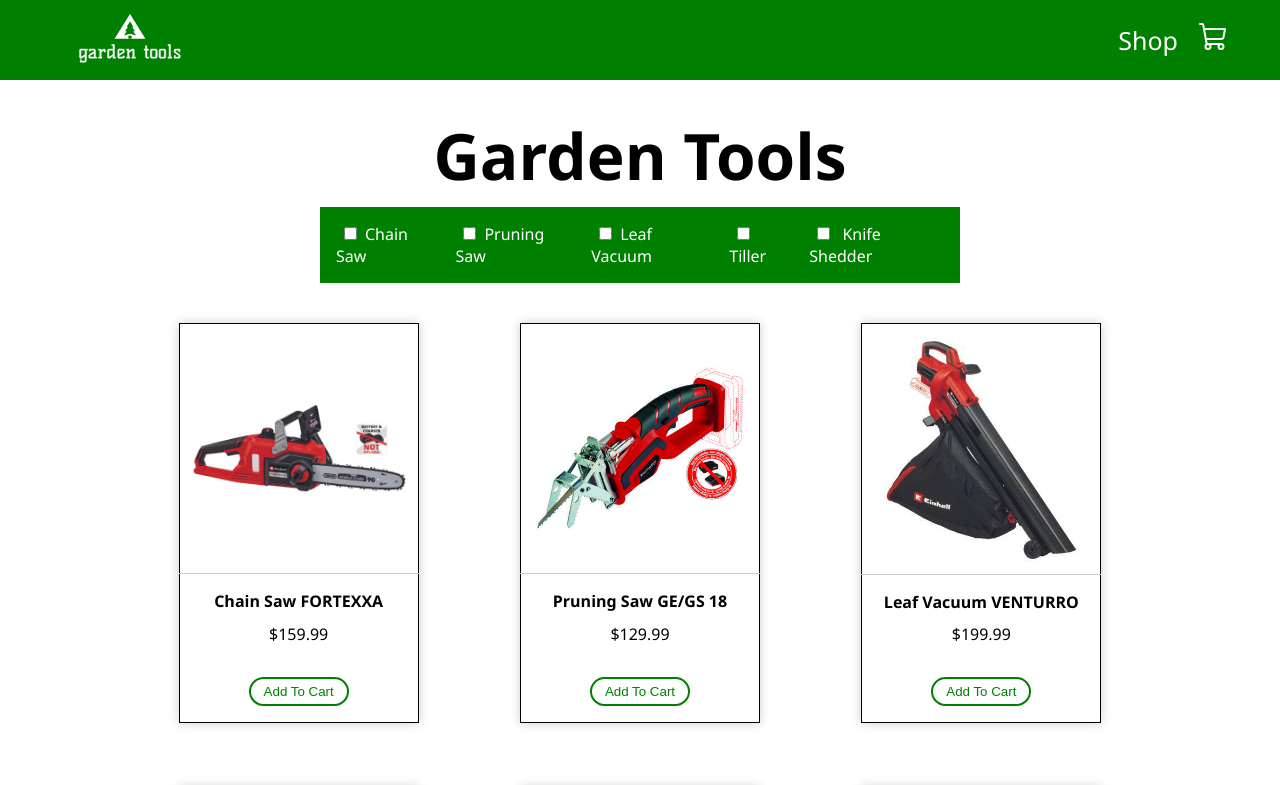
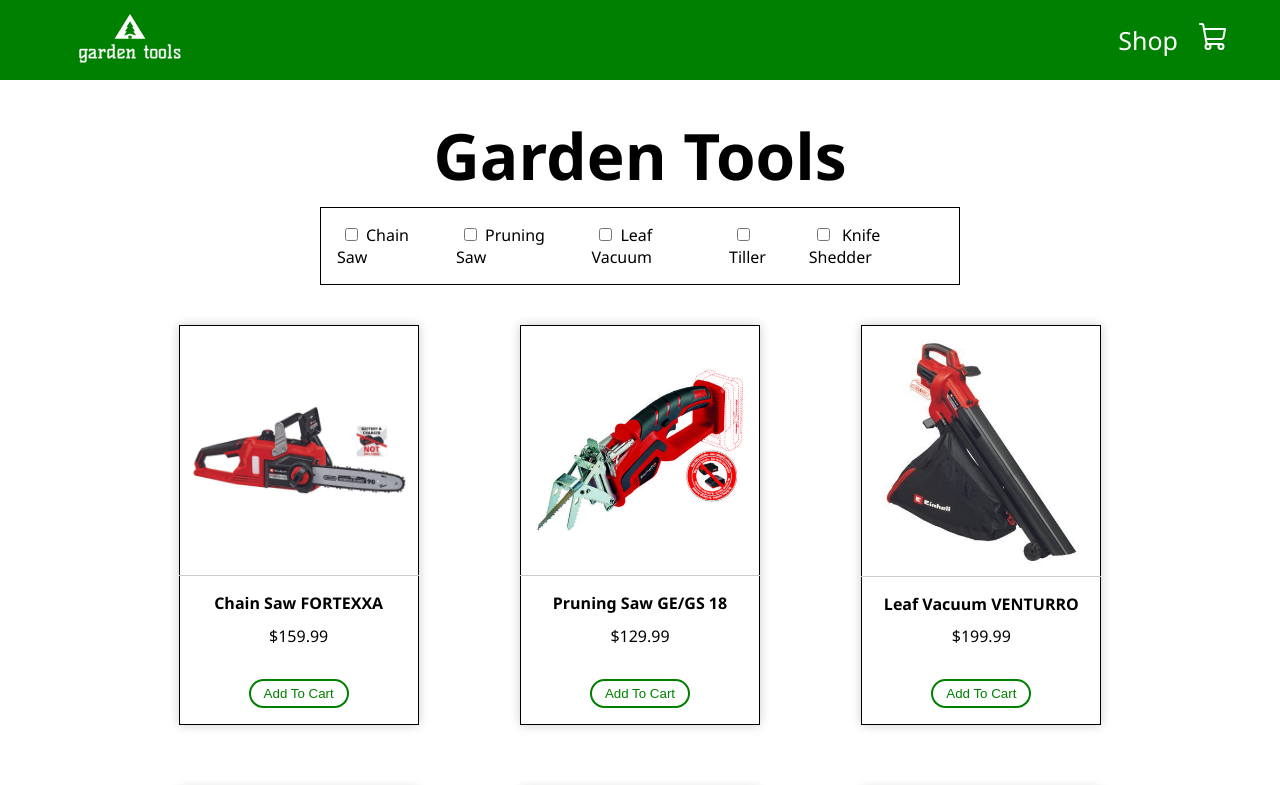
Before and after one commit to dusanisakov97/ecommerce-react, a React (Create React App) app: page / in a window 1280 px wide. Shown: the top 785 px of the page. Built offline with nearby package versions, Linux system fonts and the light colour scheme.

Commit message:
category styling

```diff
--- a/src/pages/shop/Shop.css
+++ b/src/pages/shop/Shop.css
@@ -82,8 +82,7 @@
   justify-content: center;
   gap: 1rem;
   width: 50%;
-  background-color: rgb(0, 128, 0);
-  color: white;
+  border: 1px solid;
   margin: 0.5rem auto;
   padding: 1rem;
 }
```
